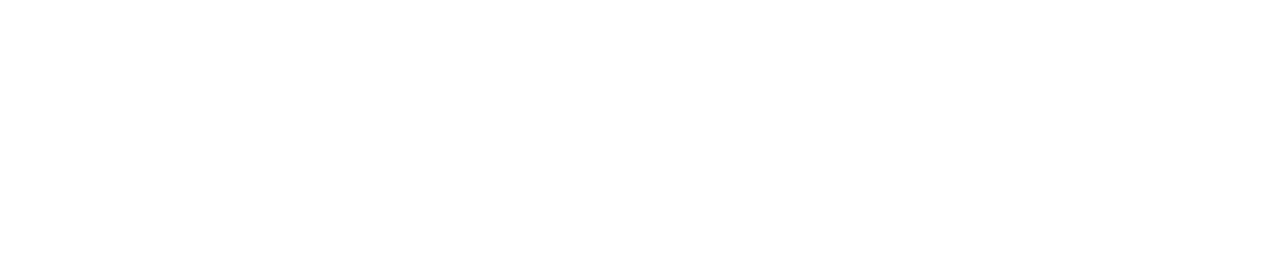
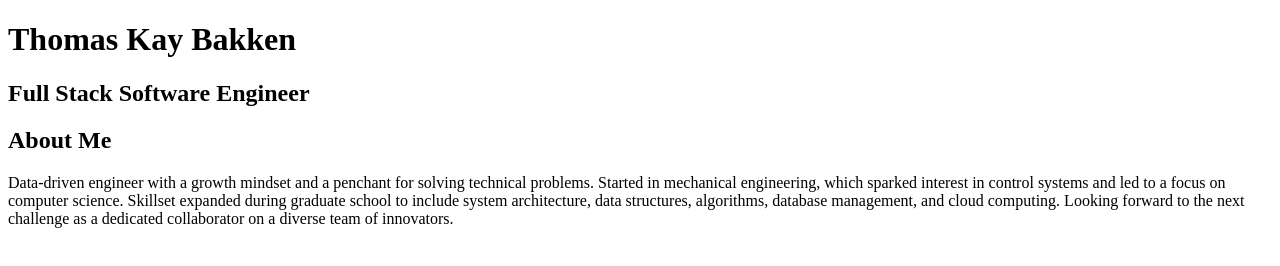
Before and after one commit to tbakken14/Portfolio, a plain HTML site: page index.html in a window 1280 px wide. Drawn offline with Linux system fonts and the light colour scheme.

Commit message:
Add summary, education, and experience sections

```diff
--- a/index.html
+++ b/index.html
@@ -4,10 +4,29 @@
 <head>
     <meta charset="UTF-8">
     <link rel="stylesheet" type="text/css" href="css/styles.css">
+    <title>TKB's Portfolio</title>
 </head>
 
 <body>
+    <h1>Thomas Kay Bakken</h1>
+    <h2>Full Stack Software Engineer</h2>
 
+    <div class="summary">
+        <h2>About Me</h2>
+        <p>Data-driven engineer with a growth mindset and a penchant for solving technical problems. Started in
+            mechanical engineering, which sparked interest in control systems and led to a focus on computer science.
+            Skillset expanded during graduate school to include system architecture, data structures, algorithms,
+            database management, and cloud computing. Looking forward to the next challenge as a dedicated collaborator
+            on a diverse team of innovators.</p>
+    </div>
+
+    <div class="education">
+
+    </div>
+
+    <div class="experience">
+
+    </div>
 </body>
 
 </html>
```
